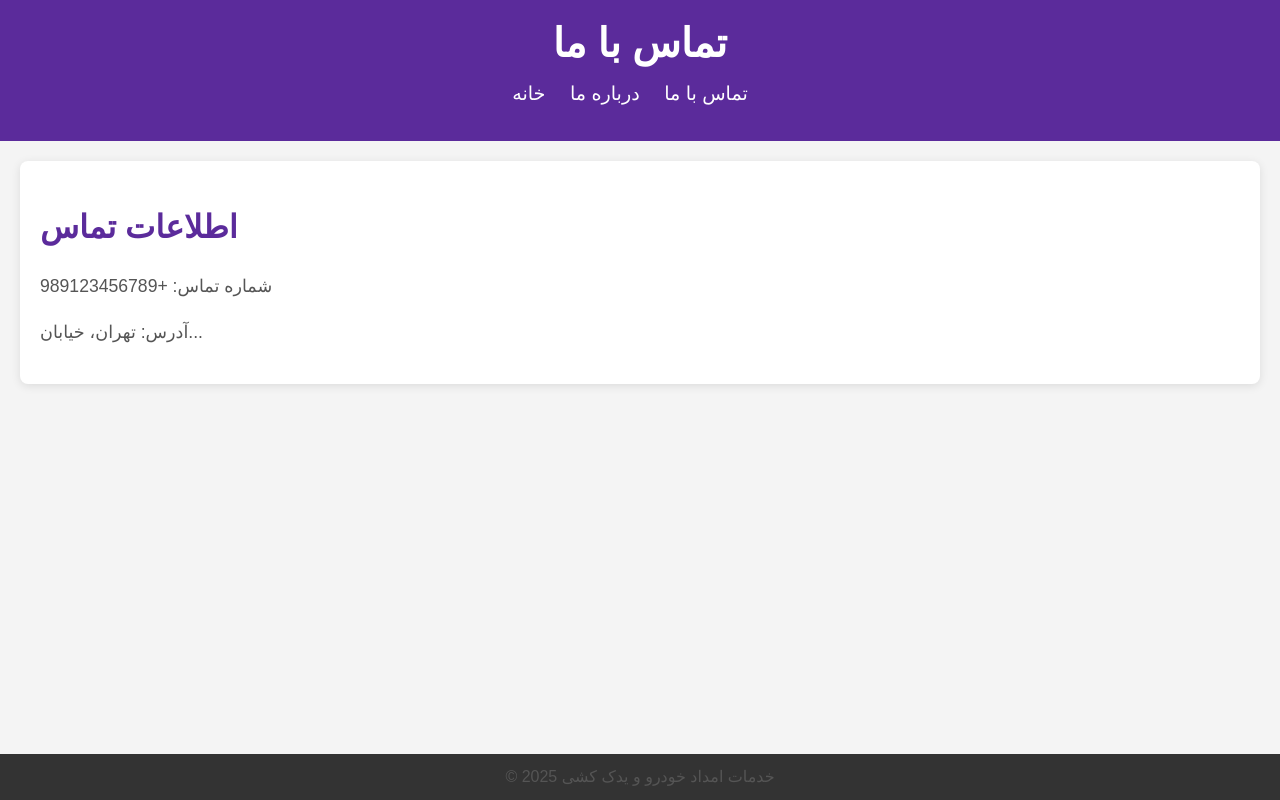
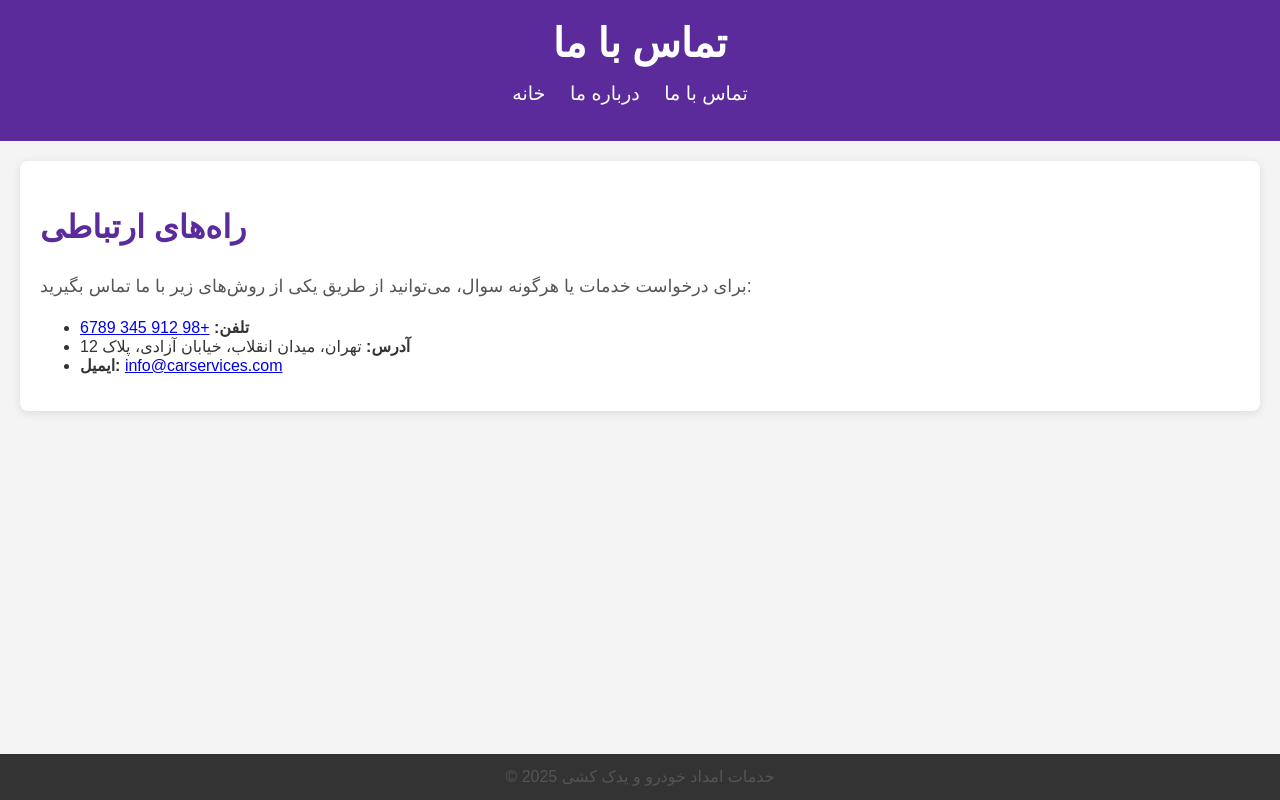
Before and after one commit to rezaheidarymoghadam66/car-services, a plain HTML site: page contact.html in a window 1280 px wide. Drawn offline with Linux system fonts and the light colour scheme.

Commit message:
Update contact.html

```diff
--- a/contact.html
+++ b/contact.html
@@ -3,7 +3,7 @@
 <head>
     <meta charset="UTF-8">
     <meta name="viewport" content="width=device-width, initial-scale=1.0">
-    <title>تماس با ما</title>
+    <title>تماس با ما | خدمات امداد خودرو و یدک کشی</title>
     <link rel="stylesheet" href="styles.css">
 </head>
 <body>
@@ -18,12 +18,16 @@
         </nav>
     </header>
 
-    <section id="contact-info">
-        <h2>اطلاعات تماس</h2>
-        <p>شماره تماس: +989123456789</p>
-        <p>آدرس: تهران، خیابان... </p>
+    <section id="contact">
+        <h2>راه‌های ارتباطی</h2>
+        <p>برای درخواست خدمات یا هرگونه سوال، می‌توانید از طریق یکی از روش‌های زیر با ما تماس بگیرید:</p>
+        <ul>
+            <li><strong>تلفن:</strong> <a href="tel:+989123456789">+98 912 345 6789</a></li>
+            <li><strong>آدرس:</strong> تهران، میدان انقلاب، خیابان آزادی، پلاک 12</li>
+            <li><strong>ایمیل:</strong> <a href="mailto:info@carservices.com">info@carservices.com</a></li>
+        </ul>
         <div id="map">
-            <!-- Google Maps Embed Code -->
+            <!-- نمایش نقشه موقعیت شما با استفاده از Google Maps یا هر نقشه‌ای که مد نظر دارید -->
         </div>
     </section>
 
```
